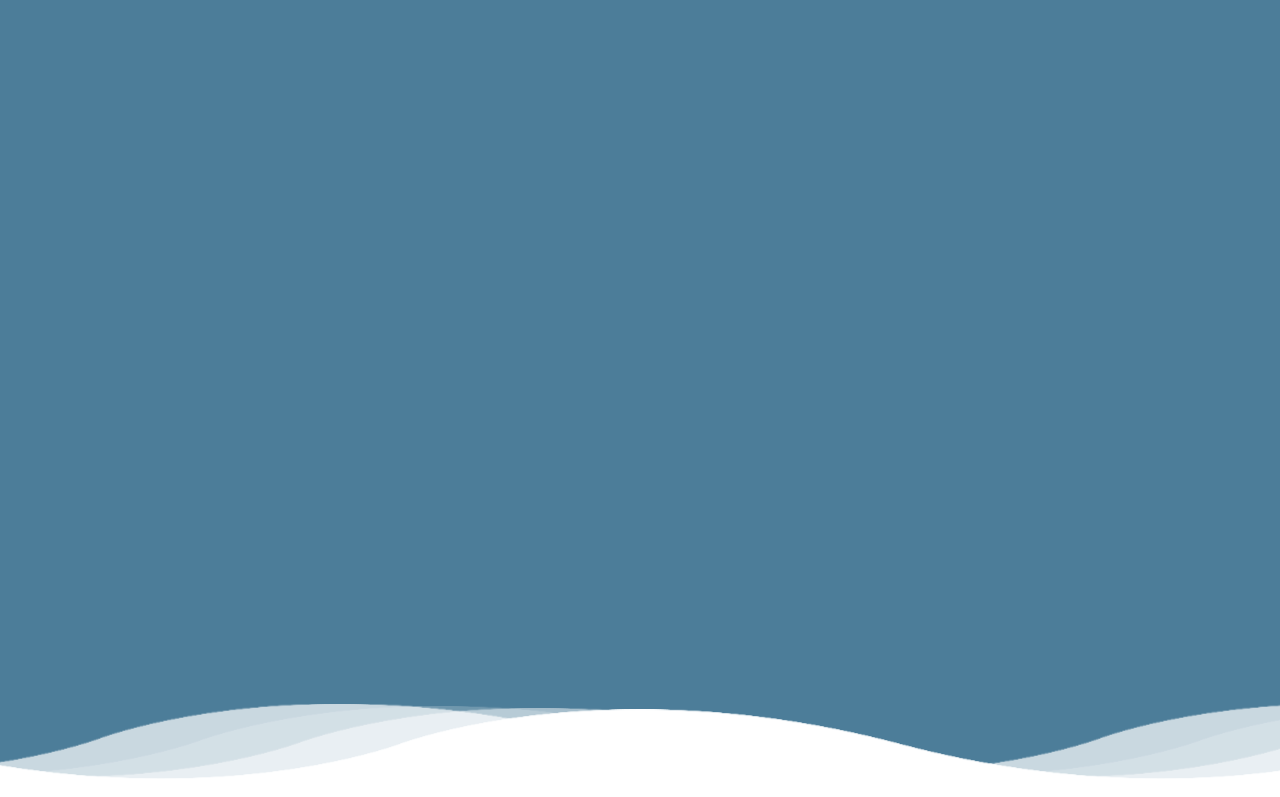
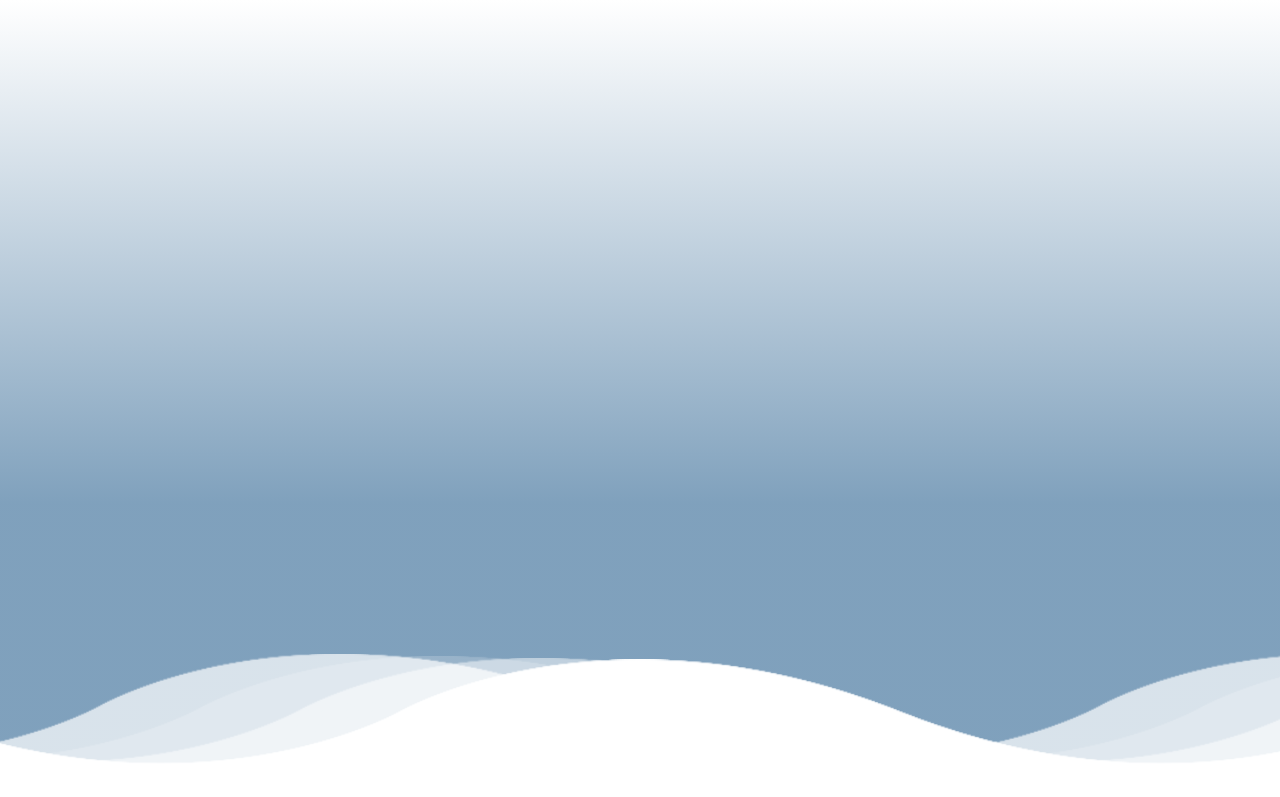
Before and after one commit to Inna-Mykytiuk/Parallax-waves, a website built with Parcel: page src/index.html in a window 1280 px wide. Shown: the top 797 px of the page. Built offline with nearby package versions, Linux system fonts and the light colour scheme.

```diff
--- a/src/sass/_waves.scss
+++ b/src/sass/_waves.scss
@@ -2,8 +2,12 @@
   position: relative;
   width: 100%;
   min-height: 100vh;
-  background-color: #3586ff;
-  background-color: rgba(0, 70, 110, 0.7);
+  background: rgb(255, 255, 255);
+  background: linear-gradient(
+    180deg,
+    rgba(255, 255, 255, 1) 0%,
+    rgba(48, 102, 147, 0.6166841736694677) 63%
+  );
 }
 
 .wave {
@@ -11,9 +15,9 @@
   bottom: 0;
   left: 0;
   width: 100%;
-  height: 100px;
+  height: 150px;
   background-image: url(../images/wave.png);
-  background-size: 1000px 100px;
+  background-size: 1000px 150px;
   animation: animate 4s ease-in-out infinite;
   animation-delay: calc(var(--i) * 0.25s);
 }
```
